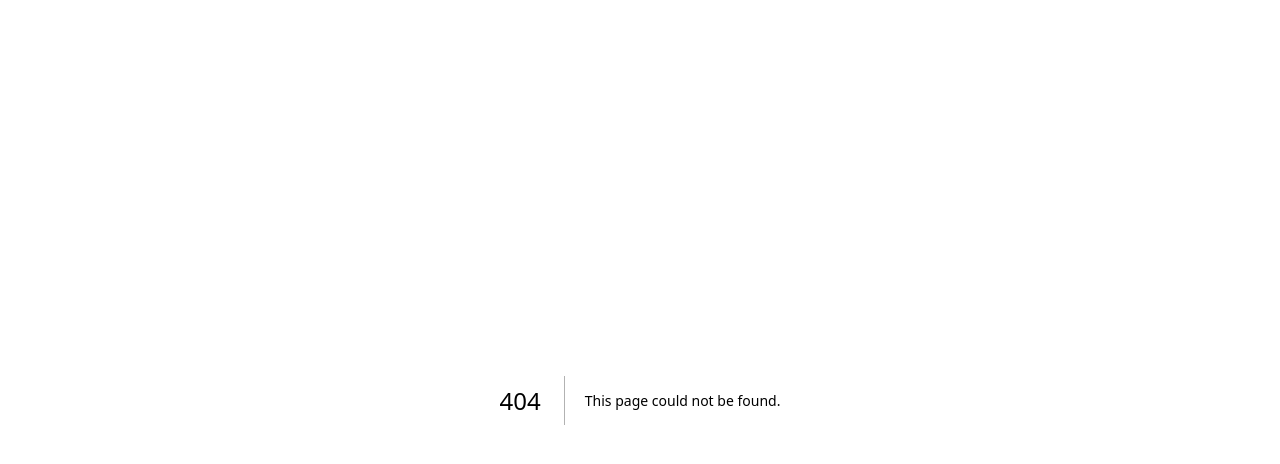
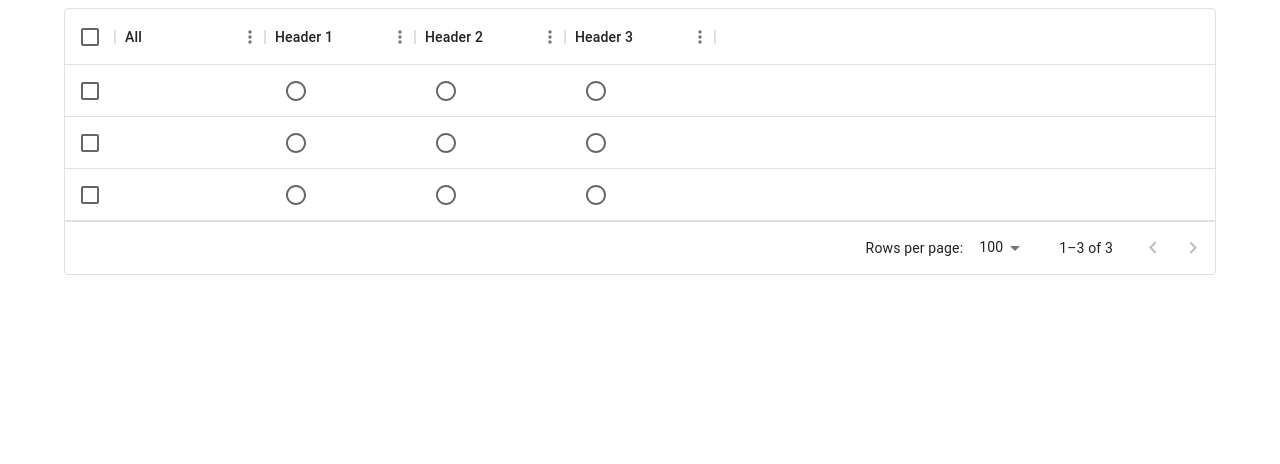
Before and after one commit to shichisan21/drag-test, a Next.js app: page /checkBoxGrid in a window 1280 px wide. Before the commit this address had no page. Shown: the top 464 px of the page. Built offline with nearby package versions, Linux system fonts and the light colour scheme.

Commit message:
RadioButton

```diff
--- /dev/null
+++ b/src/pages/checkBoxGrid.tsx
@@ -0,0 +1,53 @@
+import { FC, ReactElement, useState } from "react";
+import { Container } from "@mui/material";
+import { DataGrid, GridColDef } from "@mui/x-data-grid";
+import { Radio } from "@mui/material";
+
+const CheckBoxGrid: FC = (): ReactElement => {
+  const dataArray = [
+    { id: 1, Alice: "test1", Bob: "test2", Charlie: "test3" },
+    { id: 2, Alice: "test4", Bob: "test5", Charlie: "test6" },
+    { id: 3, Alice: "test7", Bob: "test8", Charlie: "test9" },
+  ]; // これが受け取った配列だとします
+  const fields = Object.keys(dataArray[0]).filter((key) => key !== "id"); // idフィールドを除外
+  const [selected, setSelected] = useState({});
+
+  const columns: GridColDef[] = fields.map((field, index) => {
+    return {
+      field: field,
+      headerName: `Header ${index + 1}`,
+      width: 150,
+      renderCell: (params) => (
+        <Radio
+          checked={selected[params.id] === field}
+          onChange={() =>
+            setSelected((prevState) => ({ ...prevState, [params.id]: field }))
+          }
+        />
+      ),
+    };
+  });
+
+  // 先頭に追加する列を作成
+  const firstColumn: GridColDef = {
+    field: "all",
+    headerName: "All",
+    width: 150,
+  };
+
+  // 先頭に追加
+  columns.unshift(firstColumn);
+
+  return (
+    <Container>
+      <DataGrid
+        rows={dataArray}
+        columns={columns}
+        pageSize={5}
+        checkboxSelection
+      />
+    </Container>
+  );
+};
+
+export default CheckBoxGrid;
--- a/src/pages/separateList.tsx
+++ b/src/pages/separateList.tsx
@@ -112,10 +112,8 @@ export default function DataTable() {
         <DataGrid
           rows={rows}
           columns={columns}
-          pageSize={5}
-          rowsPerPageOptions={[5]}
           checkboxSelection
-          disableSelectionOnClick
+          pagination={false}
         />
       </div>
     </ThemeProvider>
```
Also changed, not shown: src/components/SideMenu.tsx (+7 -0 lines).
